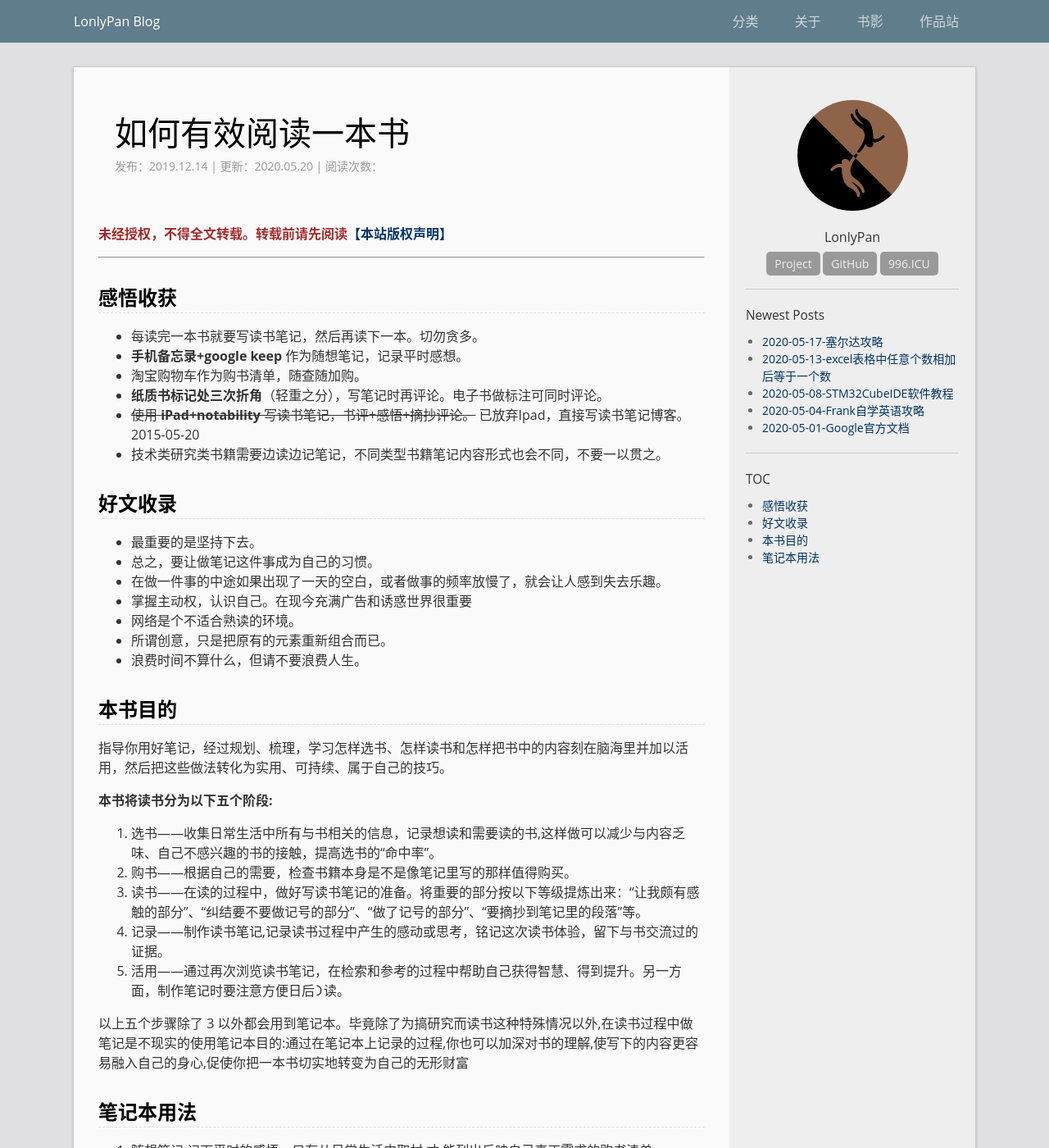
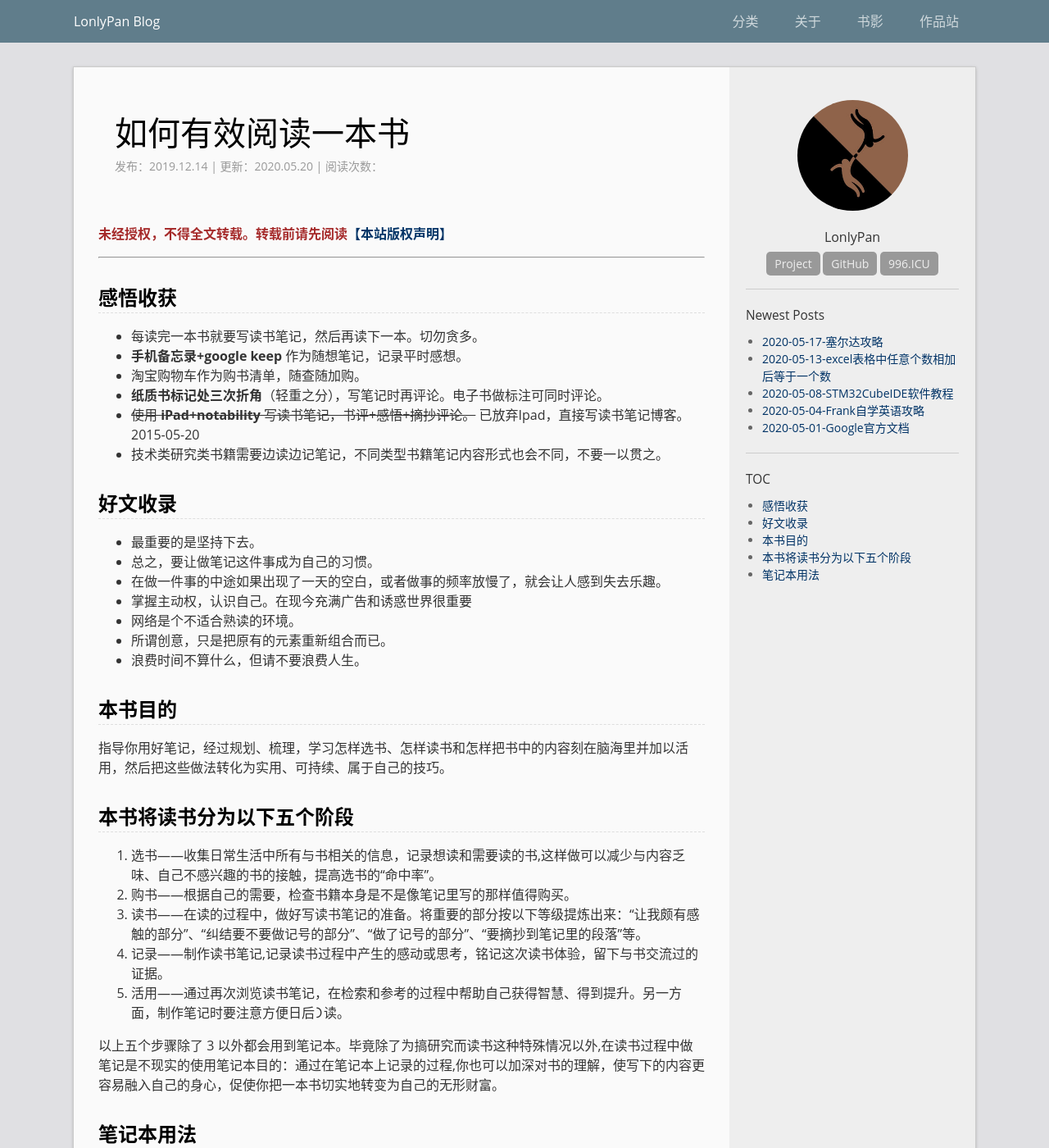
Before and after one commit to LonlyStack/LonlyPan.github.io, a Jekyll site: the page built from _posts/books/2020-05-20-如何有效阅读一本书.md, in a window 1280 px wide and 1400 px high. Shown: the whole window at 82% size. Built offline with Jekyll 4.4.1, drawn with Linux system fonts in a browser that asks for light colours; comment, search, counter and statistics services are not loaded.

Commit message:
修改文件: _posts/books/2020-05-20-如何有效阅读一本书.md

```diff
--- a/_posts/books/2020-05-20-如何有效阅读一本书.md
+++ b/_posts/books/2020-05-20-如何有效阅读一本书.md
@@ -40,7 +40,7 @@ review: "本书教你仅使用一个笔记本来完成从找书、购书、读
 
 指导你用好笔记，经过规划、梳理，学习怎样选书、怎样读书和怎样把书中的内容刻在脑海里并加以活用，然后把这些做法转化为实用、可持续、属于自己的技巧。
 
-**本书将读书分为以下五个阶段:**
+## 本书将读书分为以下五个阶段
 
 1. 选书——收集日常生活中所有与书相关的信息，记录想读和需要读的书,这样做可以减少与内容乏味、自己不感兴趣的书的接触，提高选书的“命中率”。
 2. 购书——根据自己的需要，检查书籍本身是不是像笔记里写的那样值得购买。
@@ -48,7 +48,7 @@ review: "本书教你仅使用一个笔记本来完成从找书、购书、读
 4. 记录——制作读书笔记,记录读书过程中产生的感动或思考，铭记这次读书体验，留下与书交流过的证据。
 5. 活用——通过再次浏览读书笔记，在检索和参考的过程中帮助自己获得智慧、得到提升。另一方面，制作笔记时要注意方便日后᯿读。
 
-以上五个步骤除了 3 以外都会用到笔记本。毕竟除了为搞研究而读书这种特殊情况以外,在读书过程中做笔记是不现实的使用笔记本目的:通过在笔记本上记录的过程,你也可以加深对书的理解,使写下的内容更容易融入自己的身心,促使你把一本书切实地转变为自己的无形财富
+以上五个步骤除了 3 以外都会用到笔记本。毕竟除了为搞研究而读书这种特殊情况以外,在读书过程中做笔记是不现实的使用笔记本目的：通过在笔记本上记录的过程,你也可以加深对书的理解，使写下的内容更容易融入自己的身心，促使你把一本书切实地转变为自己的无形财富。
 
 ## 笔记本用法
 
```
